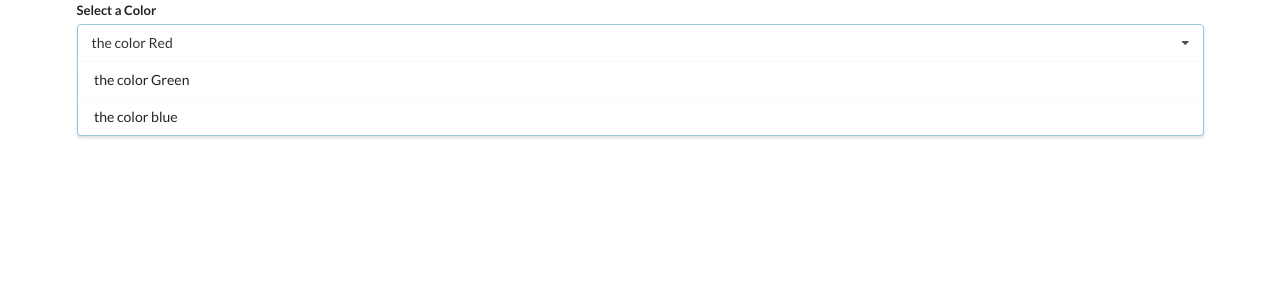
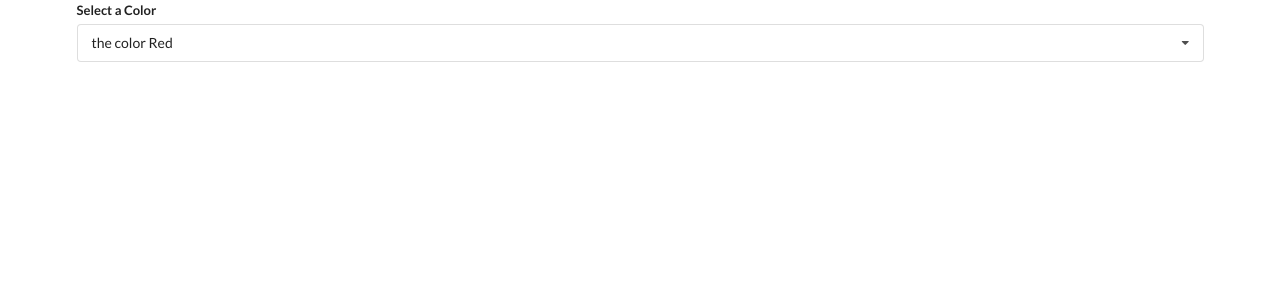
Before and after one commit to fundayluck/Widgets-App, a React (Create React App) app: page / in a window 1280 px wide. Shown: the top 300 px of the page. Built offline with nearby package versions, Linux system fonts and the light colour scheme.

Commit message:
Hiding and Showing the Option List

```diff
--- a/src/components/Dropdown.js
+++ b/src/components/Dropdown.js
@@ -1,6 +1,7 @@
-import React from "react";
+import React, { useState } from "react";
 
 const Dropdown = ({ options, selected, onSelectedChange }) => {
+  const [open, setOpen] = useState(false);
   const renderedOptions = options.map((option) => {
     if (option.value === selected.value) {
       return null;
@@ -19,10 +20,15 @@ const Dropdown = ({ options, selected, onSelectedChange }) => {
     <div className="ui form">
       <div className="field">
         <label className="label">Select a Color</label>
-        <div className="ui selection dropdown visible active">
+        <div
+          onClick={() => setOpen(!open)}
+          className={`ui selection dropdown ${open ? "visible active" : ""}`}
+        >
           <i className="dropdown icon"></i>
           <div className="text">{selected.label}</div>
-          <div className="menu visible transition">{renderedOptions}</div>
+          <div className={`menu ${open ? "visible transition" : ""}`}>
+            {renderedOptions}
+          </div>
         </div>
       </div>
     </div>
```
